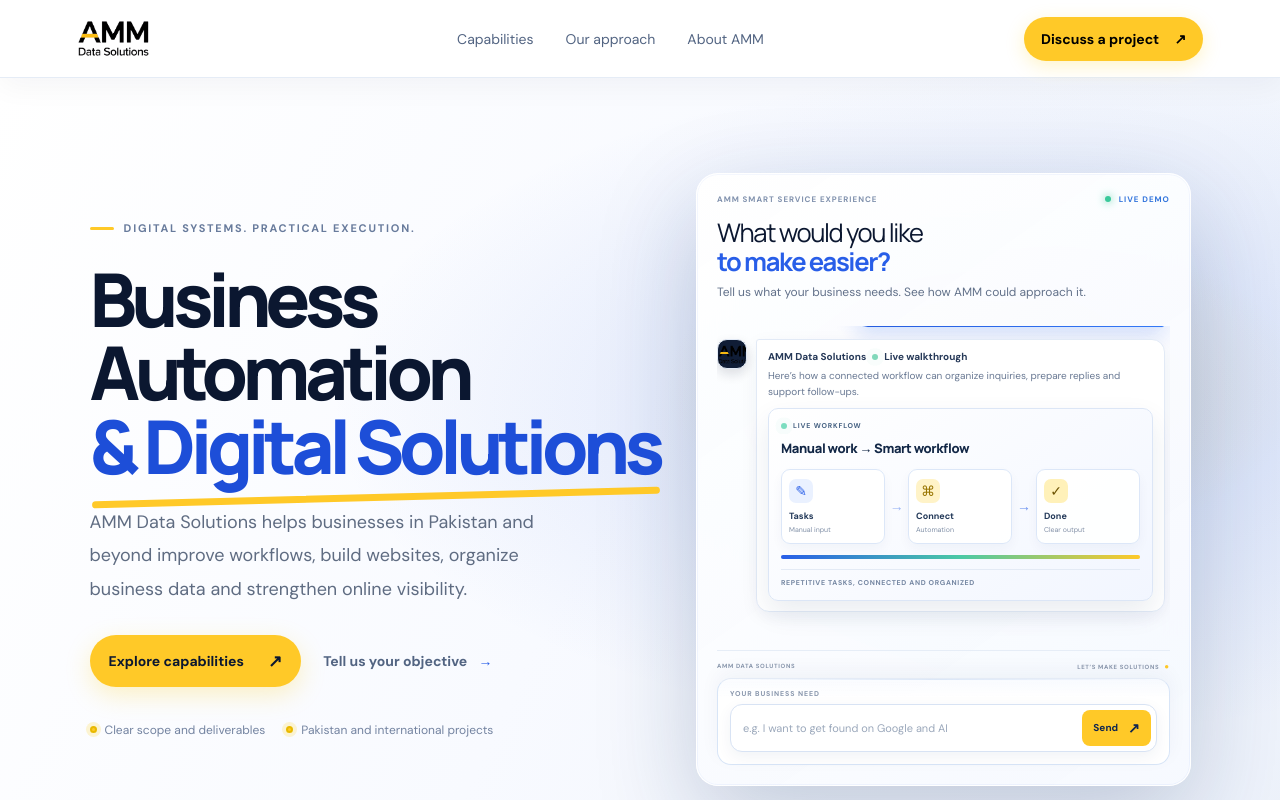
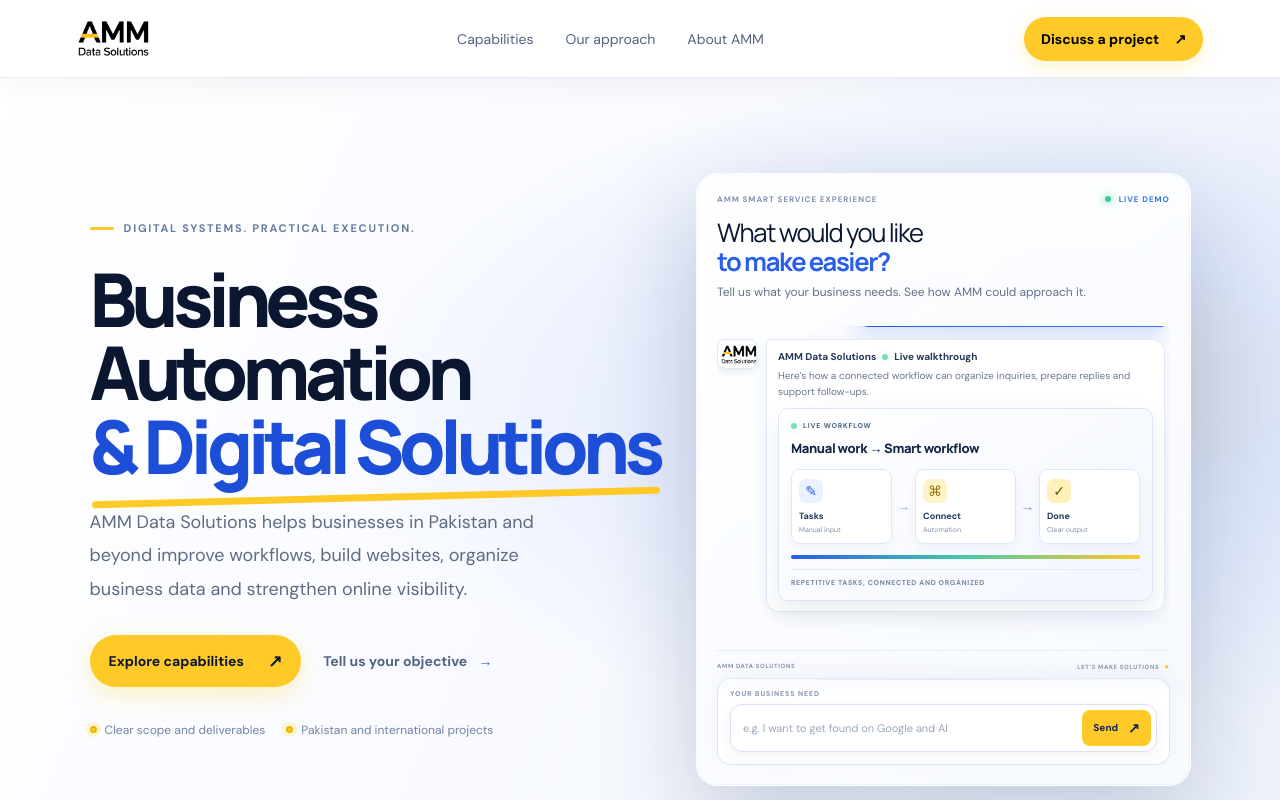
Before and after one commit to wwwab229-cpu/amm-data-solutions-website, a Next.js app: page / in a window 1280 px wide. Shown: the top 800 px of the page. Built offline with nearby package versions, Linux system fonts and the light colour scheme.

Commit message:
Fix AMM chat avatar logo visibility on white background

```diff
--- a/app/globals.css
+++ b/app/globals.css
@@ -651,3 +651,7 @@ footer{padding:30px max(8vw,28px) 22px;background:#fff}.footerTop{display:flex;a
 @media(max-width:900px){.smartServiceCard{width:min(100%,490px);padding:17px}.smartChatHistory{max-height:270px}}
 @media(max-width:620px){.heroArt{height:auto;min-height:360px;align-items:center}.smartServiceCard{width:100%;max-height:none;padding:16px;transform:none!important}.smartChatHistory{max-height:360px;min-height:80px}.smartIntro .dashboardTitle{font-size:23px}.smartFlowSteps{grid-template-columns:1fr 10px 1fr 10px 1fr;gap:3px}.smartFlowSteps>div{padding:7px 5px}.smartFlowSteps b{font-size:8px}.smartFlowSteps small{font-size:6px}.smartScene{padding:10px}.smartSceneTitle{font-size:12px}.smartCampaignMetrics{gap:4px}.smartCampaignMetrics>div{padding:6px 5px}.smartCreativePoster{min-height:116px}.smartBottom{font-size:6px}}
 @media(prefers-reduced-motion:reduce){.smartServiceCard,.smartConversationTurn,.smartScene,.smartScene:before,.smartLiveDot,.smartSceneLive i,.smartFlowSteps>div,.smartFlowSteps>i,.smartProgress i,.smartSeoSplit>div,.smartSearchLines i,.smartAiAnswer i,.smartBrowser,.smartWebCopy>i,.smartWebCopy b,.smartWebCopy em,.smartWebPreview:before,.smartSheet,.smartCleanSheet,.smartSheetGrid i,.smartDataArrow,.smartCampaign,.smartCampaignMetrics>div>i,.smartCampaignBars i,.smartCampaignFlow i,.smartCreativePoster,.smartCreativePoster:after,.smartCreativeSquare,.smartCreativePalette i,.smartCreativeType{animation:none!important;transition:none!important}.smartProgress i{transform:scaleX(1)}}
+
+/* Keep the official black AMM wordmark visible inside the chat reply avatar. */
+.smartChatReply .smartChatAvatar{flex:0 0 40px;width:40px;height:30px;padding:2px 3px;background:#fff!important;border:1px solid #e1e9f5;border-radius:8px;overflow:hidden;box-shadow:0 3px 9px rgba(16,38,80,.08)}
+.smartChatReply .smartChatAvatarLogo{display:block;width:36px!important;height:auto!important;max-height:24px;object-fit:contain;object-position:center}
```
